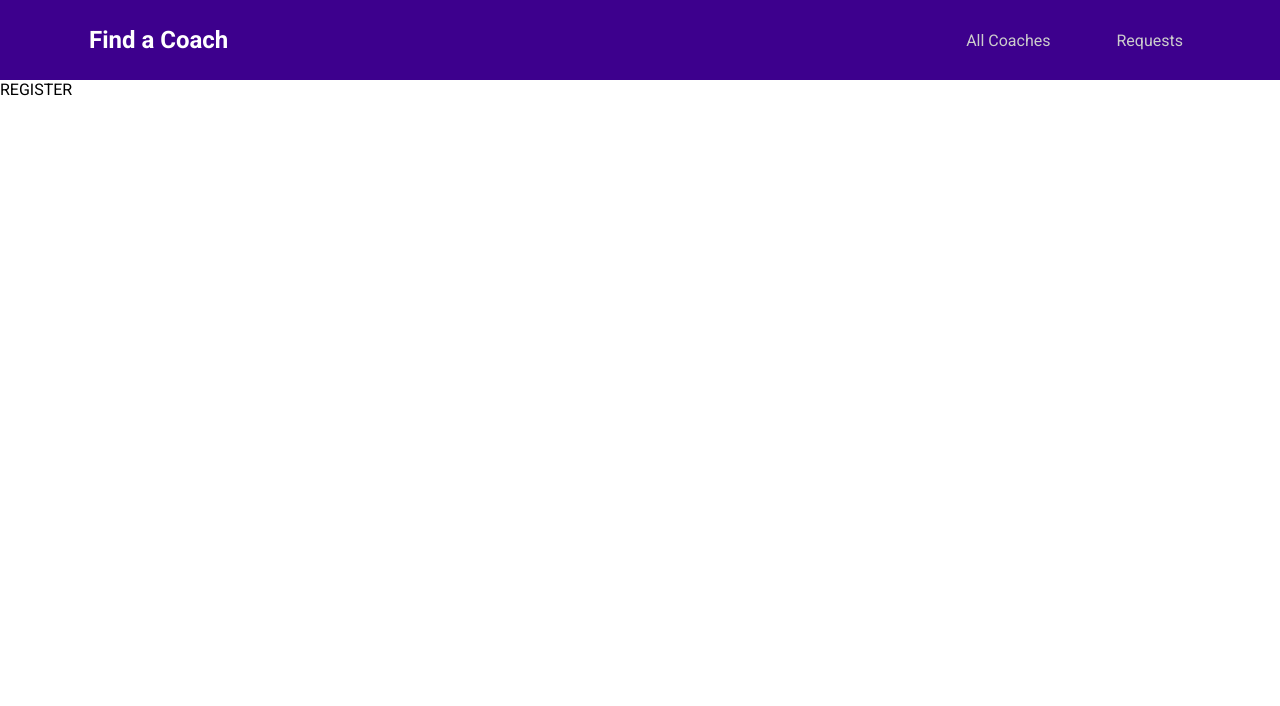
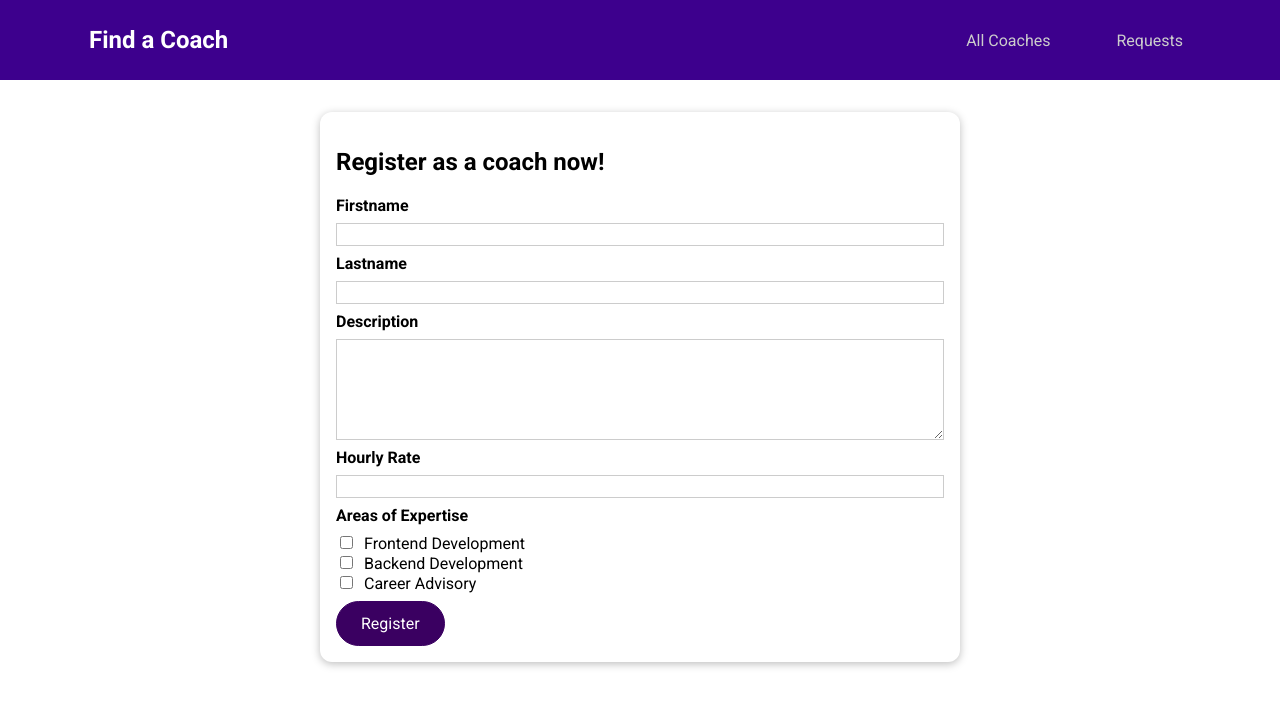
Before and after one commit to felipe-luis/find-a-coach, a Vue app: page /register in a window 1280 px wide. Shown: the top 706 px of the page. Built offline with nearby package versions, Linux system fonts and the light colour scheme.

Commit message:
Criação do formulário para registrar coaches e adição de coaches com Vuex

```diff
--- /dev/null
+++ b/src/components/coaches/CoachForm.vue
@@ -0,0 +1,67 @@
+<template>
+    <form @submit.prevent="submitForm">
+        <div class="form-control">
+            <label for="firstname">Firstname</label>
+            <input type="text" id="firstname" v-model.trim="firstName">
+        </div>
+        <div class="form-control">
+            <label for="lastname">Lastname</label>
+            <input type="text" id="lastname" v-model.trim="lastName">
+        </div>
+        <div class="form-control">
+            <label for="description">Description</label>
+            <textarea rows="5" id="description" v-model.trim="description"></textarea>
+        </div>
+
+        <div class="form-control">
+            <label for="rate">Hourly Rate</label>
+            <input type="number" id="rate" v-model.number="rate">
+        </div>
+
+        <div class="form-control">
+            <h3>Areas of Expertise</h3>
+            <div>
+                <input type="checkbox" name="" id="frontend" value="frontend" v-model="areas">
+                <label for="frontend">Frontend Development</label>
+            </div>
+            <div>
+                <input type="checkbox" name="" id="backendd" value="backend" v-model="areas">
+                <label for="backend">Backend Development</label>
+            </div>
+            <div>
+                <input type="checkbox" name="" id="career" value="career" v-model="areas">
+                <label for="frontend">Career Advisory</label>
+            </div>
+        </div>
+
+        <BaseButton >Register</BaseButton>
+    </form>
+</template>
+
+<script>
+export default{
+    emits:['save-data'],
+    data(){
+        return{
+            firstName: '',
+            lastName: '',
+            description: '',
+            rate: null,
+            areas: []
+        }
+    },
+    methods:{
+        submitForm(){
+            const formData = {
+                first: this.firstName,
+                last: this.lastName,
+                desc: this.description,
+                rate: this.rate,
+                areas: this.areas
+            };
+
+            this.$emit('save-data', formData)
+        }
+    }
+}
+</script>
--- a/src/pages/coaches/CoachRegistration.vue
+++ b/src/pages/coaches/CoachRegistration.vue
@@ -1,3 +1,82 @@
 <template>
-    REGISTER
+    <section>
+        <BaseCard>
+            <h2>Register as a coach now!</h2>
+            <CoachForm @save-data="saveData"></CoachForm>
+        </BaseCard>
+    </section>
 </template>
+
+<script>
+import CoachForm from '@/components/coaches/CoachForm.vue';
+
+export default{
+    components:{
+        CoachForm
+    },
+    methods:{
+        saveData(formData){
+            this.$store.dispatch('coaches/registerCoach', formData)
+            this.$router.replace('/coaches');
+        }
+    }
+}
+</script>
+
+<style>
+
+.form-control {
+  margin: 0.5rem 0;
+}
+
+label {
+  font-weight: bold;
+  display: block;
+  margin-bottom: 0.5rem;
+}
+
+input[type='checkbox'] + label {
+  font-weight: normal;
+  display: inline;
+  margin: 0 0 0 0.5rem;
+}
+
+input,
+textarea {
+  display: block;
+  width: 100%;
+  border: 1px solid #ccc;
+  font: inherit;
+}
+
+input:focus,
+textarea:focus {
+  background-color: #f0e6fd;
+  outline: none;
+  border-color: #3d008d;
+}
+
+input[type='checkbox'] {
+  display: inline;
+  width: auto;
+  border: none;
+}
+
+input[type='checkbox']:focus {
+  outline: #3d008d solid 1px;
+}
+
+h3 {
+  margin: 0.5rem 0;
+  font-size: 1rem;
+}
+
+.invalid label {
+  color: red;
+}
+
+.invalid input,
+.invalid textarea {
+  border: 1px solid red;
+}
+</style>
--- a/src/pages/coaches/CoachesList.vue
+++ b/src/pages/coaches/CoachesList.vue
@@ -8,7 +8,7 @@
         <BaseCard>
             <div class="controls">
                 <BaseButton mode="outline">Refresh</BaseButton>
-                <BaseButton link to="/register">Register as Coach</BaseButton>
+                <BaseButton v-if="!isCoach" link to="/register">Register as Coach</BaseButton>
             </div>
             <ul v-if="hasCoaches">
                 <CoachItem v-for="coach in filteredCoaches" :key="coach" :id="coach.id" :firstName="coach.firstName"
@@ -58,6 +58,9 @@ export default {
         },
         hasCoaches() {
             return this.$store.getters['coaches/hasCoaches']
+        },
+        isCoach(){
+            return this.$store.getters['coaches/isCoach']
         }
     },
     methods:{
--- a/src/store/index.js
+++ b/src/store/index.js
@@ -6,7 +6,14 @@ const store = createStore({
         coaches: coachesModule,
     },
     state(){
-
+        return{
+            userId: 'c3'
+        }
+    },
+    getters:{
+        userId(state){
+            return state.userId
+        }
     }
 });
 
--- a/src/store/modules/coaches/actions.js
+++ b/src/store/modules/coaches/actions.js
@@ -1 +1,14 @@
-export default {};
+export default {
+    registerCoach(context, payload){
+        const coachData = {
+            id: context.rootGetters.userId,
+            firstName: payload.first,
+            lastName: payload.last,
+            description: payload.desc,
+            hourlyRate: payload.rate,
+            areas: payload.areas
+        }
+
+        context.commit('registerCoach', coachData)
+    }
+};
--- a/src/store/modules/coaches/getters.js
+++ b/src/store/modules/coaches/getters.js
@@ -4,5 +4,10 @@ export default {
     },
     hasCoaches(state){
         return state.coaches && state.coaches.length > 0;
+    },
+    isCoach(_, getters, _2, rootGetters){
+        const coaches = getters.coaches;
+        const userId = rootGetters.userId;
+        return coaches.some(coach => coach.id === userId);
     }
 };
--- a/src/store/modules/coaches/mutations.js
+++ b/src/store/modules/coaches/mutations.js
@@ -1 +1,5 @@
-export default {};
+export default {
+    registerCoach(state, payload){
+        state.coaches.push(payload)
+    }
+};
```
